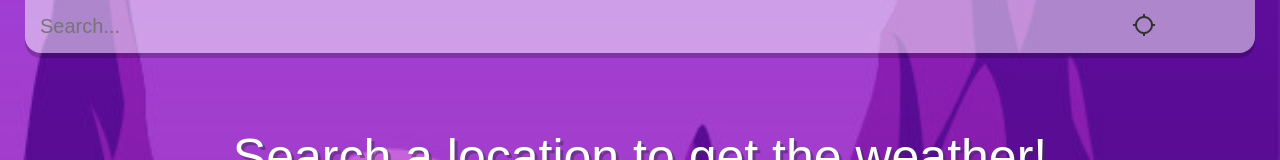
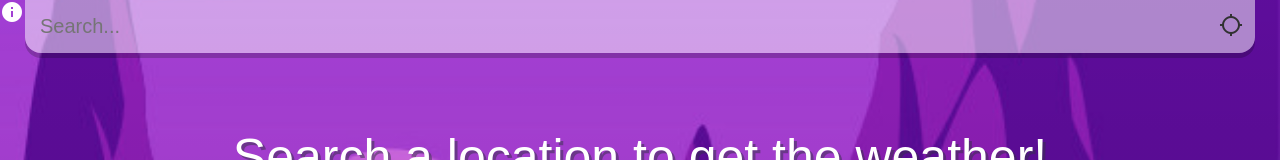
Before and after one commit to Gabe-Codes/Weather-App, a React (Create React App) app: page / in a window 1280 px wide. Shown: the top 160 px of the page. Built offline with nearby package versions, Linux system fonts and the light colour scheme; no server answers.

Commit message:
adds indormation overlay

```diff
--- a/src/App.js
+++ b/src/App.js
@@ -1,7 +1,9 @@
 import React, { Component } from 'react';
 import TextTransition, { presets } from 'react-text-transition';
 import { timezones } from './timezones';
+import InfoModal from './components/InfoModal/InfoModal';
 
+// makes the openweather api easier to call
 const api = {
 	key: '6ef9a57a6186cdb062cac9bdef08165c',
 	base: 'https://api.openweathermap.org/data/2.5/',
@@ -15,25 +17,25 @@ export default class App extends Component {
 			weather: '',
 			date: '',
 			home: false,
-			isImp: true,
+			isImp: JSON.parse(localStorage.getItem('isImp')), // converts the cookie string to a boolean
 			climate: '',
-			favoriteLoc: localStorage.getItem('favLoc'),
+			favoriteLoc: localStorage.getItem('favLoc'), // sets the saved cookie favorite location
 			favorited: false,
 		};
 	}
 
+	// on launch goes to a users favorited or current location
 	componentDidMount() {
 		try {
-			if (this.state.favoriteLoc === null) {
-				this.getUserLocation();
-			} else {
-				this.goFavorite();
-			}
+			this.state.favoriteLoc === null
+				? this.getUserLocation()
+				: this.goFavorite();
 		} catch (err) {
 			console.log(err);
 		}
 	}
 
+	// gets users coordinates then fetchs the location
 	getUserLocation = (evt) => {
 		navigator.geolocation.getCurrentPosition((location) => {
 			let lat = location.coords.latitude;
@@ -55,6 +57,7 @@ export default class App extends Component {
 		});
 	};
 
+	// saves or removes users favorite as a local cookie
 	favoriteLocation = (evt) => {
 		if (
 			this.state.favoriteLoc !==
@@ -76,6 +79,7 @@ export default class App extends Component {
 		}
 	};
 
+	// fetchs the users favorite location
 	goFavorite = () => {
 		fetch(
 			`${api.base}weather?q=${this.state.favoriteLoc}&units=imperial&APPID=${api.key}`
@@ -92,6 +96,7 @@ export default class App extends Component {
 			});
 	};
 
+	// checks if the location on screen is favorited or not
 	checkIfFav = () => {
 		if (
 			this.state.favoriteLoc ===
@@ -103,6 +108,7 @@ export default class App extends Component {
 		}
 	};
 
+	// takes the users search input and fetchs with api
 	search = (evt) => {
 		if (evt.key === 'Enter') {
 			this.setState({ home: false });
@@ -129,6 +135,7 @@ export default class App extends Component {
 		}
 	};
 
+	// changes background image depending on weather and tempature
 	background = (wthr, temp) => {
 		switch (wthr) {
 			case 'clear':
@@ -150,6 +157,7 @@ export default class App extends Component {
 		}
 	};
 
+	// changes animated weather svg based on the currently displayed weather
 	weatherAnimation = (climate) => {
 		let time = parseInt(this.state.date.slice(16, 18));
 		switch (climate) {
@@ -171,6 +179,7 @@ export default class App extends Component {
 		}
 	};
 
+	// finds the searched locations date based off current user date and timezone
 	locationDateCalc = (loc) => {
 		let d = new Date();
 
@@ -181,6 +190,20 @@ export default class App extends Component {
 		return String(locDate);
 	};
 
+	// saves the users last/perfered tempature metric
+	setUnit = (evt) => {
+		if (this.state.isImp === true) {
+			localStorage.setItem('isImp', false);
+
+			this.setState({ isImp: false });
+		} else {
+			localStorage.setItem('isImp', true);
+
+			this.setState({ isImp: true });
+		}
+	};
+
+	// calculates and switches between fahrenheit and celsius
 	switchUnits = () => {
 		if (this.state.isImp === true)
 			return Math.round(this.state.weather.main.temp) + '°F';
@@ -188,6 +211,7 @@ export default class App extends Component {
 			return Math.round((this.state.weather.main.temp - 32) * (5 / 9)) + '°C';
 	};
 
+	// calculates the tempature text width
 	getTextWidth = (text, font) => {
 		let canvas =
 			this.getTextWidth.canvas ||
@@ -202,6 +226,7 @@ export default class App extends Component {
 		return metrics.width;
 	};
 
+	// calls to check the temp text width based on the current metric
 	sizeCheck = () => {
 		let impTemp = String(Math.round(this.state.weather.main.temp)) + '°F';
 
@@ -223,7 +248,8 @@ export default class App extends Component {
 				}
 			>
 				<main>
-					<div className="search-box">
+					<InfoModal />
+					<div id="search" className="search-box">
 						<input
 							type="text"
 							className="search-bar"
@@ -233,6 +259,7 @@ export default class App extends Component {
 							onKeyPress={this.search}
 						/>
 						<i
+							id="curr-loc"
 							className="material-icons current-loc"
 							onClick={this.getUserLocation}
 						>
@@ -246,23 +273,20 @@ export default class App extends Component {
 									{this.state.weather.name},{' '}
 									{this.state.weather.sys.country + ' '}
 									<i
+										id="fav-loc"
 										className="material-icons favorited-loc"
 										onClick={this.favoriteLocation}
 									>
 										{this.checkIfFav()}
-										{/* {this.state.favorited === false ? 'star_border' : 'star'} */}
 									</i>
 								</div>
 								<div className="date">{this.state.date.slice(0, 15)}</div>
 							</div>
 							<div className="weather-box">
 								<div
+									id="temp"
 									className="temp"
-									onClick={(e) =>
-										this.state.isImp === true
-											? this.setState({ isImp: false })
-											: this.setState({ isImp: true })
-									}
+									onClick={this.setUnit}
 									style={{ width: this.sizeCheck() + 'px' }}
 								>
 									<TextTransition
--- /dev/null
+++ b/src/components/InfoModal/InfoModal.css
@@ -0,0 +1,40 @@
+.info {
+	position: absolute;
+	text-align: center;
+	display: none;
+}
+
+.info-toggle {
+	position: absolute;
+	top: 0px;
+	left: 0px;
+
+	color: #fff;
+	cursor: pointer;
+}
+
+.info-fav {
+	top: 17vh;
+	right: 14vw;
+
+	color: yellow;
+}
+
+.info-loc {
+	top: 8vh;
+	right: 5vw;
+
+	color: lightgreen;
+}
+
+.info-met {
+	top: 30vh;
+	left: 8vw;
+
+	color: lightcoral;
+}
+
+.info-search {
+	top: 2.5vh;
+	left: 26vw;
+}
--- /dev/null
+++ b/src/components/InfoModal/InfoModal.js
@@ -0,0 +1,83 @@
+import React, { Component } from 'react';
+import './InfoModal.css';
+
+export default class InfoModal extends Component {
+	state = {
+		showInfo: true,
+	};
+
+	// changes the informative text and borders to show when the info icon is pressed
+	showInfo = (e) => {
+		this.state.showInfo === false
+			? this.setState({ showInfo: true })
+			: this.setState({ showInfo: false });
+
+		let infoFav = document.getElementById('info-fav');
+		let infoLoc = document.getElementById('info-loc');
+		let infoMet = document.getElementById('info-met');
+		let infoSearch = document.getElementById('info-search');
+		let locIcon = document.getElementById('curr-loc');
+		let favIcon = document.getElementById('fav-loc');
+		let tempIcon = document.getElementById('temp');
+
+		if (this.state.showInfo === true) {
+			infoFav.style.display = 'block';
+			infoLoc.style.display = 'block';
+			infoMet.style.display = 'block';
+			infoSearch.style.display = 'block';
+
+			locIcon.style.border = 'solid lightgreen 2px';
+			locIcon.style.padding = '0px';
+
+			favIcon.style.border = 'solid yellow 2px';
+			favIcon.style.padding = '0px';
+
+			tempIcon.style.border = 'solid lightcoral 2px';
+			tempIcon.style.padding = '13px 23px';
+		} else {
+			infoFav.style.display = 'none';
+			infoLoc.style.display = 'none';
+			infoMet.style.display = 'none';
+			infoSearch.style.display = 'none';
+
+			locIcon.style.border = 'none';
+			locIcon.style.padding = '2px';
+
+			favIcon.style.border = 'none';
+			favIcon.style.padding = '2px';
+
+			tempIcon.style.border = 'none';
+			tempIcon.style.padding = '15px 25px';
+		}
+	};
+
+	render() {
+		return (
+			<div>
+				<i className="material-icons info-toggle" onClick={this.showInfo}>
+					info
+				</i>
+				<span id="info-fav" className="info info-fav">
+					set as
+					<br />
+					favorite
+				</span>
+				<span id="info-loc" className="info info-loc">
+					current
+					<br />
+					location
+				</span>
+				<span id="info-met" className="info info-met">
+					tap to
+					<br />
+					switch
+					<br />
+					metric
+				</span>
+				<span id="info-search" className="info info-search">
+					e.g. dallas or dallas, US
+				</span>
+			</div>
+		);
+	}
+}
--- a/src/index.css
+++ b/src/index.css
@@ -2,6 +2,7 @@
 	margin: 0%;
 	padding: 0%;
 	box-sizing: border-box;
+	outline: 0 !important;
 }
 
 body {
@@ -92,9 +93,13 @@ main {
 
 .search-box .current-loc {
 	position: absolute;
-	top: 12.5px;
+	top: 10.5px;
+	right: 10px;
 
 	color: #313131;
+
+	border-radius: 20px;
+	padding: 2px;
 }
 
 .search-box i:hover {
@@ -114,6 +119,9 @@ main {
 	text-shadow: none;
 
 	cursor: pointer;
+
+	border-radius: 20px;
+	padding: 2px;
 }
 
 .location-box .date {
```
Also changed, not shown: 1 other file (tests, documents, lock files or other folders).
